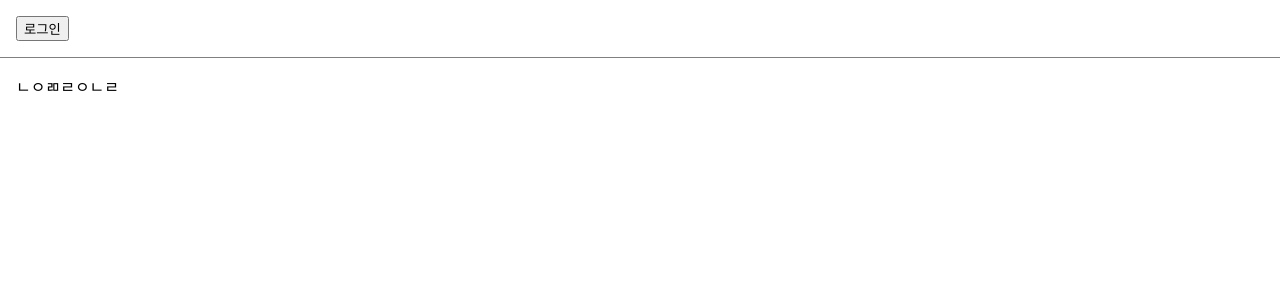
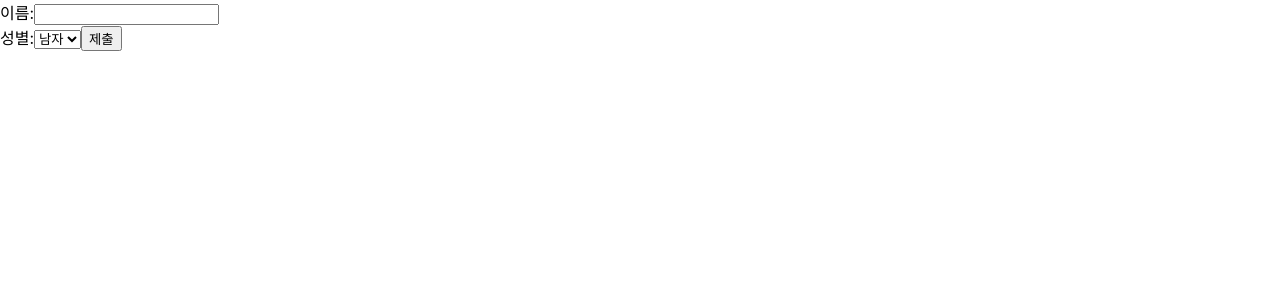
Before and after one commit to JJW0123/React_lesson, a React (Create React App) app in the folder my-app/: page / in a window 1280 px wide. Shown: the top 300 px of the page. Built offline with nearby package versions, Linux system fonts and the light colour scheme.

Commit message:
복수 state 사용

```diff
--- /dev/null
+++ b/my-app/src/chapter_11/SignUp.jsx
@@ -0,0 +1,39 @@
+import React, { useState } from "react";
+
+function SignUp(props) {
+    const [name, setName] = useState("");
+    const [gender, setGender] = useState("남");
+
+    const handleChangeName = (event) => {
+        setName(event.target.value);
+    };
+
+    const handleChangeGender = (event) => {
+        setGender(event.target.value);
+    };
+
+    const handleSubmit = (event) => {
+        alert(`이름: ${name}, 성별: ${gender}`);
+        event.preventDefault();
+    };
+
+    return (
+        <form onSubmit={handleSubmit}>
+            <label>
+                이름:
+                <input type="text" value={name} onChange={handleChangeName} />
+            </label>
+            <br/>
+            <label>
+                성별:
+                <select value={gender} onChange={handleChangeGender}>
+                    <option value="남">남자</option>
+                    <option value="여">여자</option>
+                </select>
+            </label>
+            <button type="submit">제출</button>
+        </form>
+    );
+}
+
+export default SignUp;
--- a/my-app/src/index.js
+++ b/my-app/src/index.js
@@ -4,13 +4,13 @@
 import App from './App';
 import reportWebVitals from './reportWebVitals';
 
-import LandingPage from './chapter_09/LandingPage';
+import SignUp from './chapter_11/SignUp';
 
 const root = ReactDOM.createRoot(document.getElementById('root'));
 
 root.render(
   <React.StrictMode>
-    <LandingPage/>
+    <SignUp/>
   </React.StrictMode>
 );
 
```
